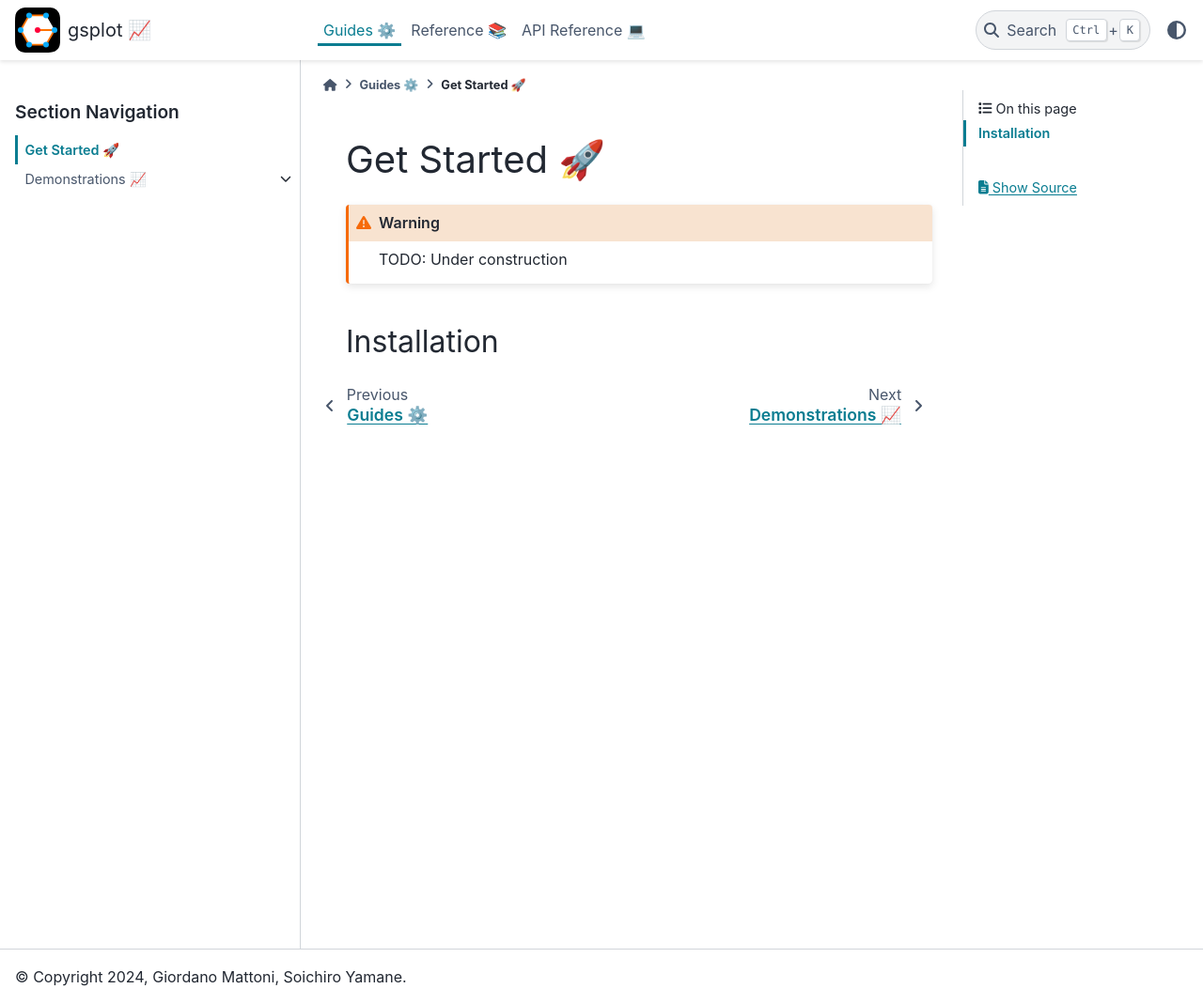
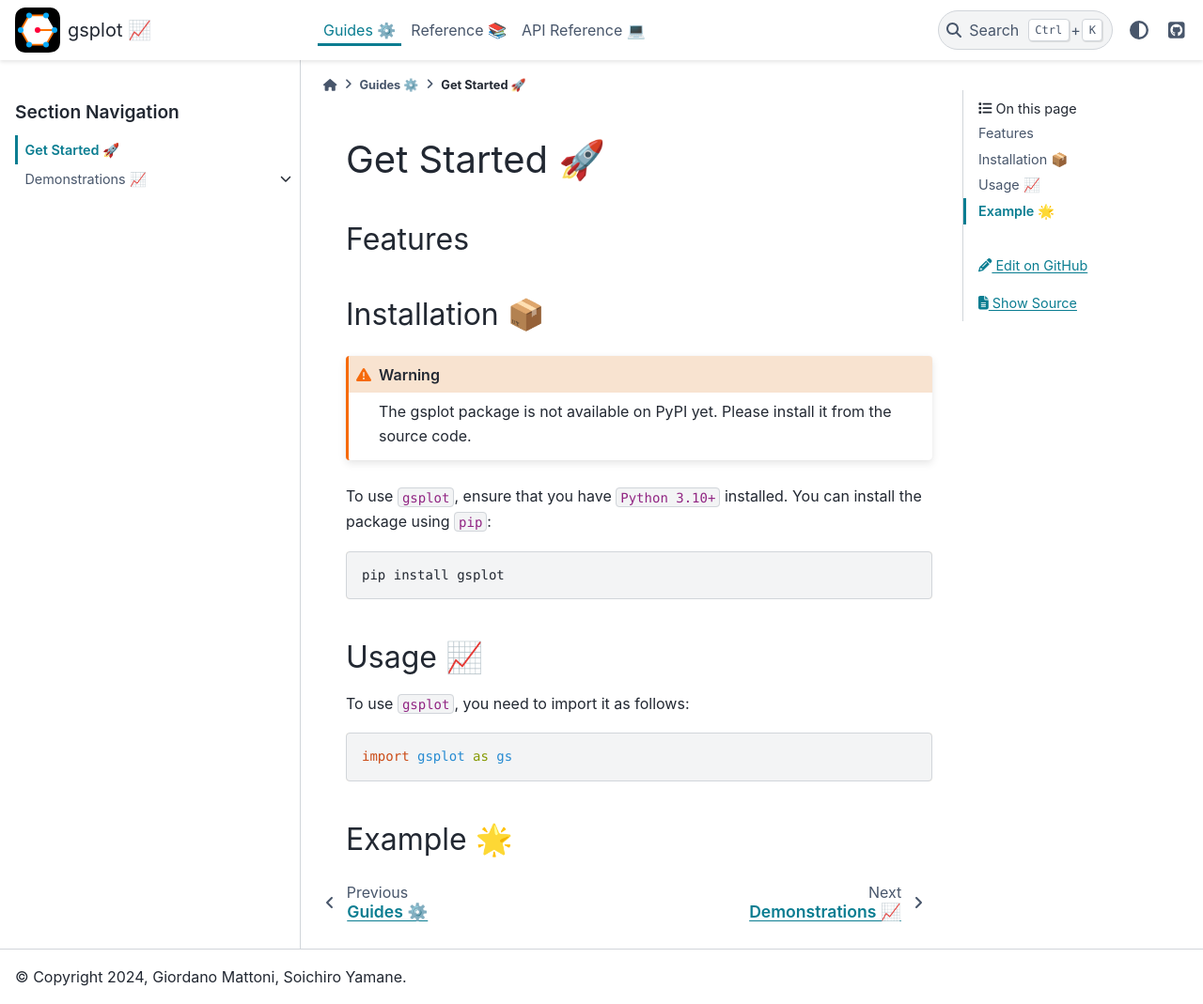
Before and after one commit to SoichiroYamane/gsplot, a Sphinx documentation site: the page built from docs/guides/start/get_started.md, in a window 1280 px wide and 1069 px high. Shown: the whole window at 94% size. Built offline with Sphinx 7.4.7 and the PyData theme 0.15.4, drawn with Linux system fonts in a browser that asks for light colours.

````diff
--- a/docs/_static/custom.css
+++ /dev/null
@@ -1,6 +0,0 @@
-.admonition {
-  background-color: #f9f9f9;
-  border-left: 4px solid #007acc;
-  padding: 10px;
-  margin: 10px 0;
-}
--- a/docs/conf.py
+++ b/docs/conf.py
@@ -214,13 +214,18 @@ with open(autosummary_file, "w") as f:
     for module in autosummary_modules:
         f.write(f"   {module}\n")
 
-# -- Options for HTML output -------------------------------------------------
-# https://www.sphinx-doc.org/en/master/usage/configuration.html#options-for-html-output
 
 html_show_sphinx = False
 html_theme = "pydata_sphinx_theme"
-# html_title = "gsplot 📈"
-# html_logo = "_static/bg_gsplot_com.svg"
+html_context = {
+    "github_user": "SoichiroYamane",
+    "github_repo": "gsplot",
+    "github_version": "main",
+    "doc_path": "docs",
+}
+# html_sidebars = {
+#     "**": ["search-field.html", "sidebar-nav-bs.html", "sidebar-ethical-ads.html"]
+# }
 html_theme_options = {
     # "default_mode": "light",
     "logo": {
@@ -232,6 +237,15 @@ html_theme_options = {
     "pygment_dark_style": "monokai",
     "footer_start": ["copyright"],
     "footer_end": [],
+    "use_edit_page_button": True,
+    "icon_links": [
+        {
+            "name": "GitHub",
+            "url": "https://github.com/SoichiroYamane/gsplot",
+            "icon": "fa-brands fa-square-github",
+            "type": "fontawesome",
+        },
+    ],
 }
 html_static_path = ["_static"]
 
--- a/docs/guides/start/get_started.md
+++ b/docs/guides/start/get_started.md
@@ -1,7 +1,25 @@
 # Get Started 🚀
 
-```{Warning}
-TODO: Under construction
+## Features
+
+## Installation 📦
+
+```{warning}
+The gsplot package is not available on PyPI yet. Please install it from the source code.
 ```
 
-## Installation
+To use `gsplot`, ensure that you have `Python 3.10+` installed. You can install the package using `pip`:
+
+```bash
+pip install gsplot
+```
+
+## Usage 📈
+
+To use `gsplot`, you need to import it as follows:
+
+```python
+import gsplot as gs
+```
+
+## Example 🌟
--- a/gsplot/__init__.py
+++ b/gsplot/__init__.py
@@ -5,6 +5,7 @@ from .data.load_file import load_file
 from .figure.axes import axes
 from .figure.figure_tools import get_figure_size
 from .figure.show import show
+from .hello_world.hello_world import hello_world
 from .logger import logger
 from .path.path import home, pwd, pwd_main, pwd_move
 from .plot.line import line
@@ -43,6 +44,8 @@ __all__ = [
     "get_figure_size",
     # figure/show.py
     "show",
+    # hello_world.py
+    "hello_world",
     # config/config.py
     "config_load",
     "config_dict",
````
Also changed, not shown: README.md (+1 -1 lines), docs/guides/demo/4_paper_plot.md (+3 -1 lines), pyproject.toml (+5 -2 lines), 1 other file.
